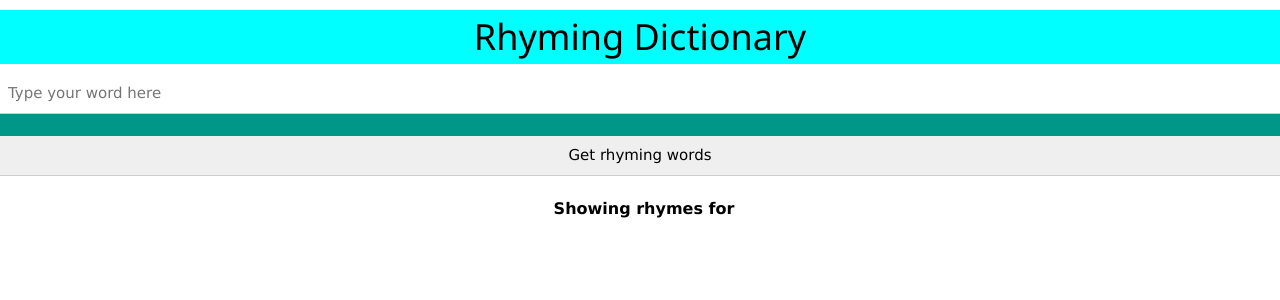
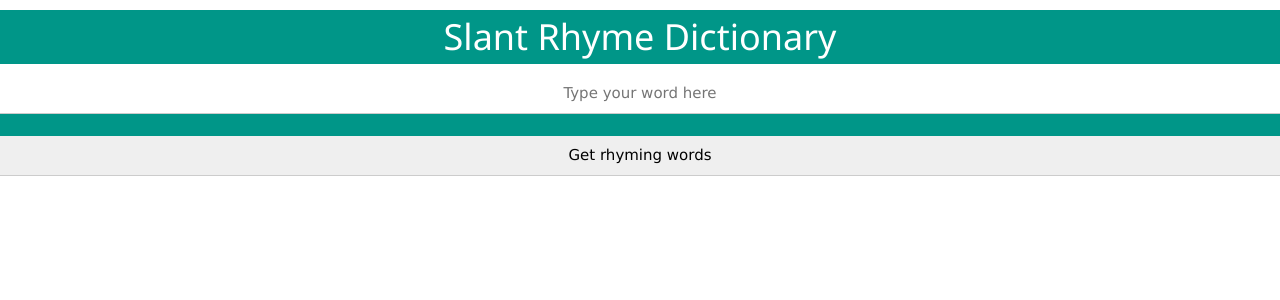
Before and after one commit to jeffcrockett/Rhymes, a Django app: page / in a window 1280 px wide. Shown: the top 300 px of the page. Run offline with Django 3.2, Linux system fonts and the light colour scheme; lists and menus that the app fills with data are empty; parts of the project's set-up code (start-up, migrations or seed data) failed here and were passed over.

Commit message:
Initial commit

```diff
--- a/apps/pos/templates/pos/index.html
+++ b/apps/pos/templates/pos/index.html
@@ -2,9 +2,16 @@
    <head>
       <meta name="viewport" content="width=device-width, initial-scale=1">
       <link rel="stylesheet" href="https://www.w3schools.com/w3css/4/w3.css">
+      <style>
+         input {
+         text-align: center;
+         }
+      </style>
    </head>
    <body>
-<div class="w3-containe w3-aqua w3-center"><h1>Rhyming Dictionary</h1></div>
+      <div class="w3-containe w3-teal w3-center">
+         <h1>Slant Rhyme Dictionary</h1>
+      </div>
       <form class="w3-form w3-teal" action="rhymesbeta" method="POST">
          {% csrf_token %}
          <input class="w3-input w3-centered" type="text" name="rhyming-words" placeholder="Type your word here">
@@ -15,16 +22,18 @@
       {{error}}
       {% endif %}
       <table class="w3-table w3-centered">
-	<tr><th>Showing rhymes for {{word}}</th></tr>
+         {% if rhymesbeta %}
+         <tr>
+            <th>Showing rhymes for {{word}}</th>
+         </tr>
          <tr>
             {% for rhyme in rhymesbeta %}
+            {% if rhyme != word %}
             <td>{{rhyme}}</td>
-
-
+            {% endif %}
          </tr>
-
          {% endfor %}
-
+         {% endif %}
       </table>
    </body>
 </html>
--- a/apps/pos/urls.py
+++ b/apps/pos/urls.py
@@ -18,6 +18,5 @@ from django.contrib import admin
 from . import views
 urlpatterns = [
     url(r'^$', views.index),
-    url(r'^rhymes$', views.rhymes),
     url(r'^rhymesbeta$', views.rhymesbeta)
 ]
--- a/apps/pos/views.py
+++ b/apps/pos/views.py
@@ -1,7 +1,5 @@
 from __future__ import unicode_literals
 from django.shortcuts import render, redirect
-from nltk.corpus import treebank
-from nltk.tree import Tree
 from nltk.corpus import cmudict
 from models import Word
 import re
@@ -18,17 +16,17 @@ for i in PHONEME_STRINGS:
 # WORDS = treebank.words()
 # TRANSCR = cmudict.entries()
 
-# def filtered(w):
-#     soft_sounds = ['L', 'R', 'M', 'N', 'NG']
-#     el = []
-#     for p in range(len(w)):
-#         if len(w[p]) == 3:
-#             el.append(w[p])
-#         elif p > 0 and w[p-1] and w[p] in soft_sounds:
-#             el.append(w[p])
-#         else:
-#             el.append('')
-#     return el
+def filtered(w):
+    soft_sounds = ['L', 'R', 'M', 'N', 'NG']
+    el = []
+    for p in range(len(w)):
+        if len(w[p]) == 3:
+            el.append(w[p])
+        elif p > 0 and w[p-1] and w[p] in soft_sounds:
+            el.append(w[p])
+        else:
+            el.append('')
+    return el
 
 
 def filtered(x):
@@ -53,9 +51,9 @@ def collapsed(x):
 def index(request):
     return render(request, 'pos/index.html')
 
-def test(s):
-    pass
-
+# def test(s):
+#     pass
+#
 def rhymes(request):
     context = {}
     d = cmudict.dict()
@@ -86,7 +84,7 @@ def rhymesbeta(request):
         if word.lower() in PRON_DICT:
             phons = ''.join(PRON_DICT[word.lower()])
             for (a, b) in PHONEME_STRINGS:
-                if re.findall(PATTERN, b) == re.findall(PATTERN, phons) and abs(len(b) - len(phons)) < 5:
+                if re.findall(PATTERN, b) == re.findall(PATTERN, phons) and abs(len(b) - len(phons)) < 3:
                     context['rhymesbeta'].append(a)
     context['word'] = word
     return render(request, 'pos/index.html', context)
```
Also changed, not shown: requirements.txt (added, +65 -0 lines), apps/pos/readme.md (added), 3 other files. Lines whose indentation alone changed are shown as unchanged.
